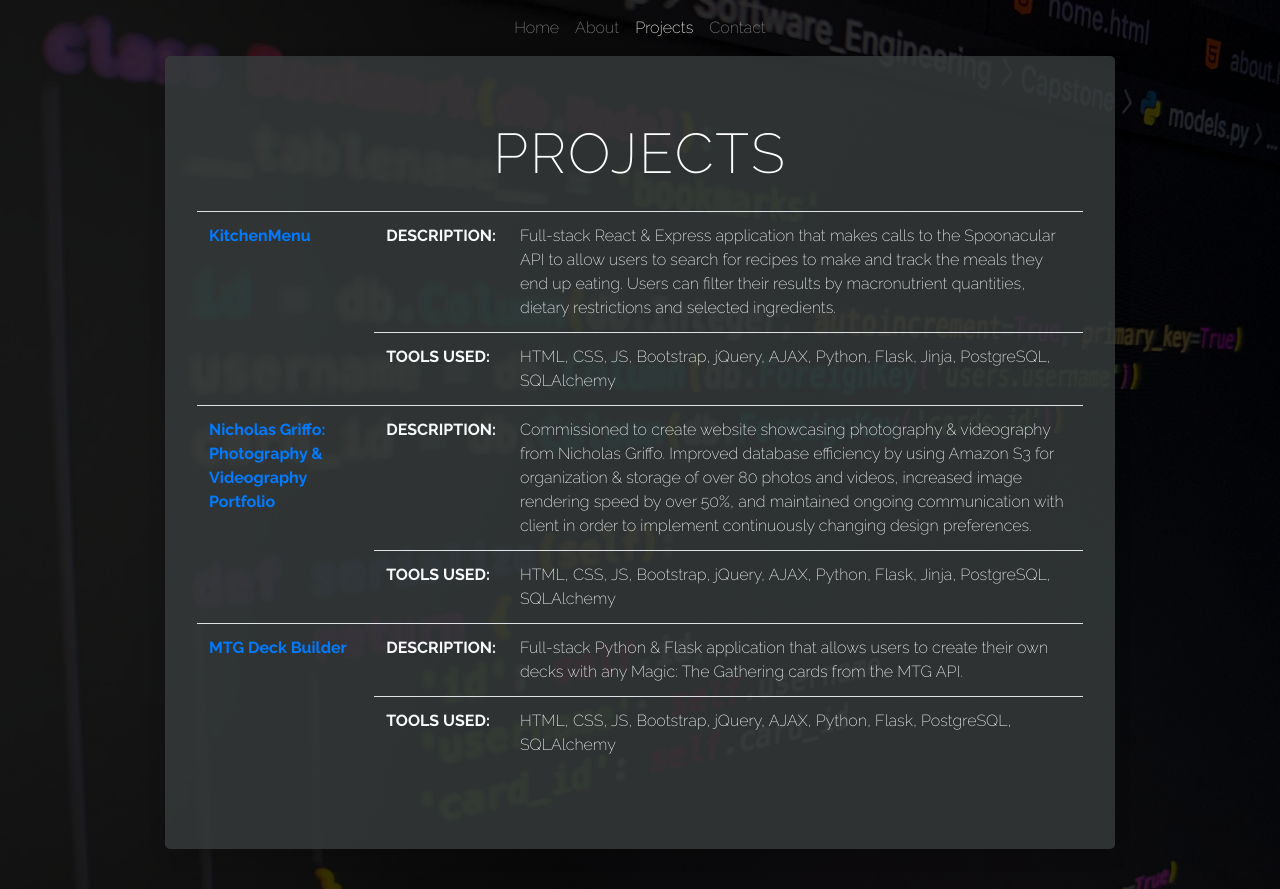
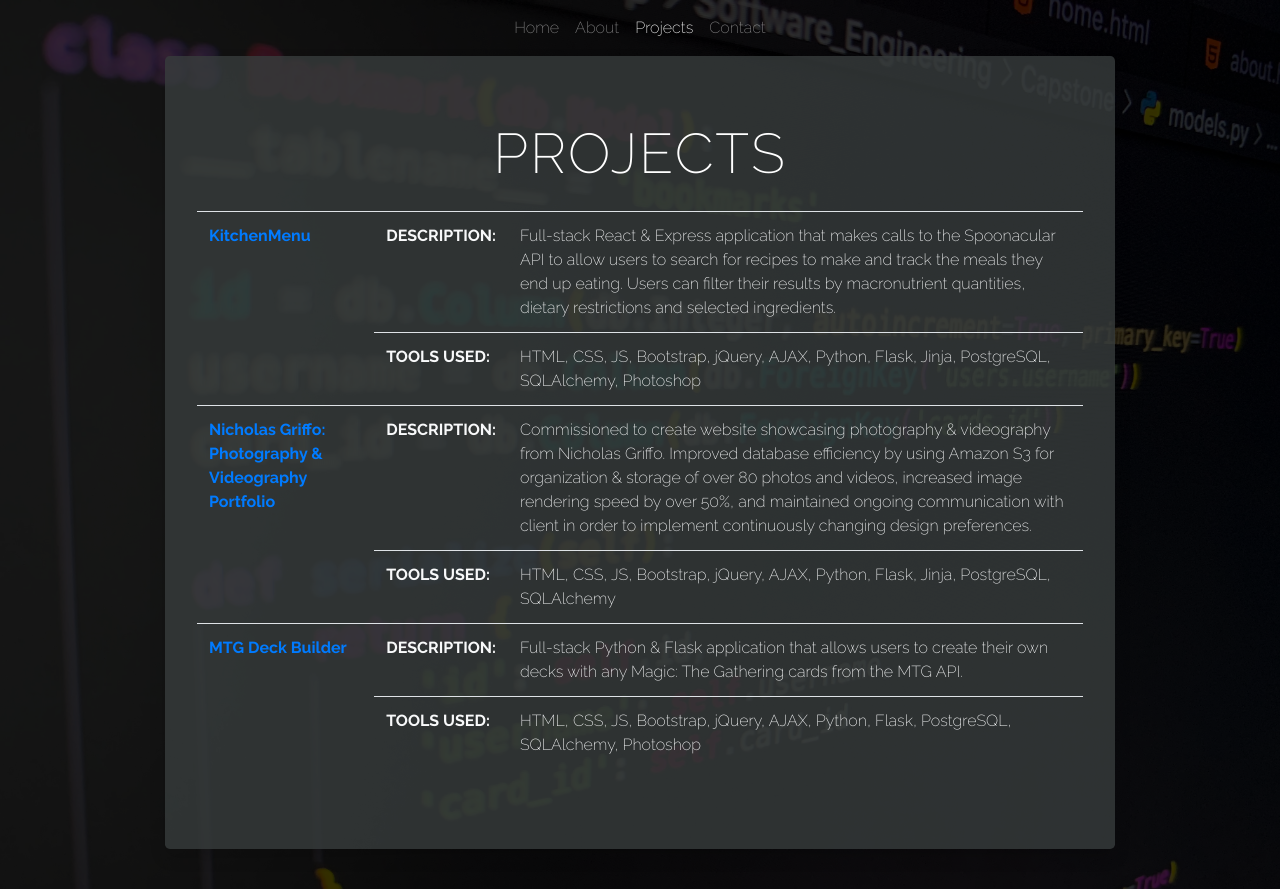
Before and after one commit to shapirobd/portfolio, a Flask app: page /projects in a window 1280 px wide. Run offline with Flask 2, Linux system fonts and the light colour scheme.

Commit message:
minor update to projects

```diff
--- a/templates/projects.html
+++ b/templates/projects.html
@@ -84,7 +84,8 @@ block content %}
 																	<td scope="row"><b>TOOLS USED:</b></td>
 																	<td>
 																		HTML, CSS, JS, Bootstrap, jQuery, AJAX,
-																		Python, Flask, Jinja, PostgreSQL, SQLAlchemy
+																		Python, Flask, Jinja, PostgreSQL,
+																		SQLAlchemy, Photoshop
 																	</td>
 																</tr>
 															</tbody>
@@ -93,7 +94,7 @@ block content %}
 												</tr>
 												<tr>
 													<td class="project-name">
-														<a href="http://www.nicholasgriffo.com/"
+														<a href="https://www.nicholasgriffo.com/"
 															><b
 																>Nicholas Griffo: Photography & Videography
 																Portfolio</b
@@ -160,7 +161,8 @@ block content %}
 																	<td scope="row"><b>TOOLS USED:</b></td>
 																	<td>
 																		HTML, CSS, JS, Bootstrap, jQuery, AJAX,
-																		Python, Flask, PostgreSQL, SQLAlchemy
+																		Python, Flask, PostgreSQL, SQLAlchemy,
+																		Photoshop
 																	</td>
 																</tr>
 															</tbody>
```
